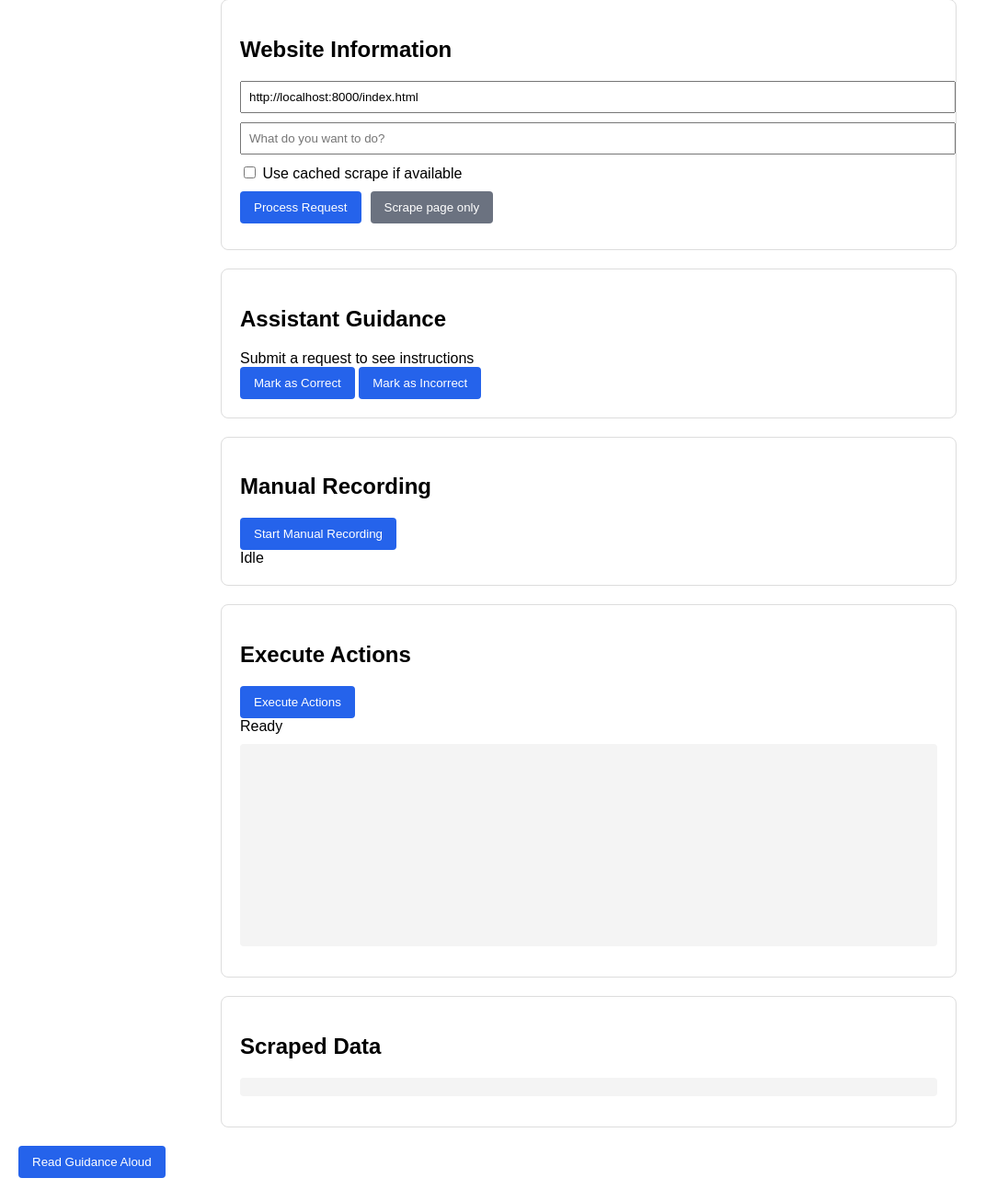
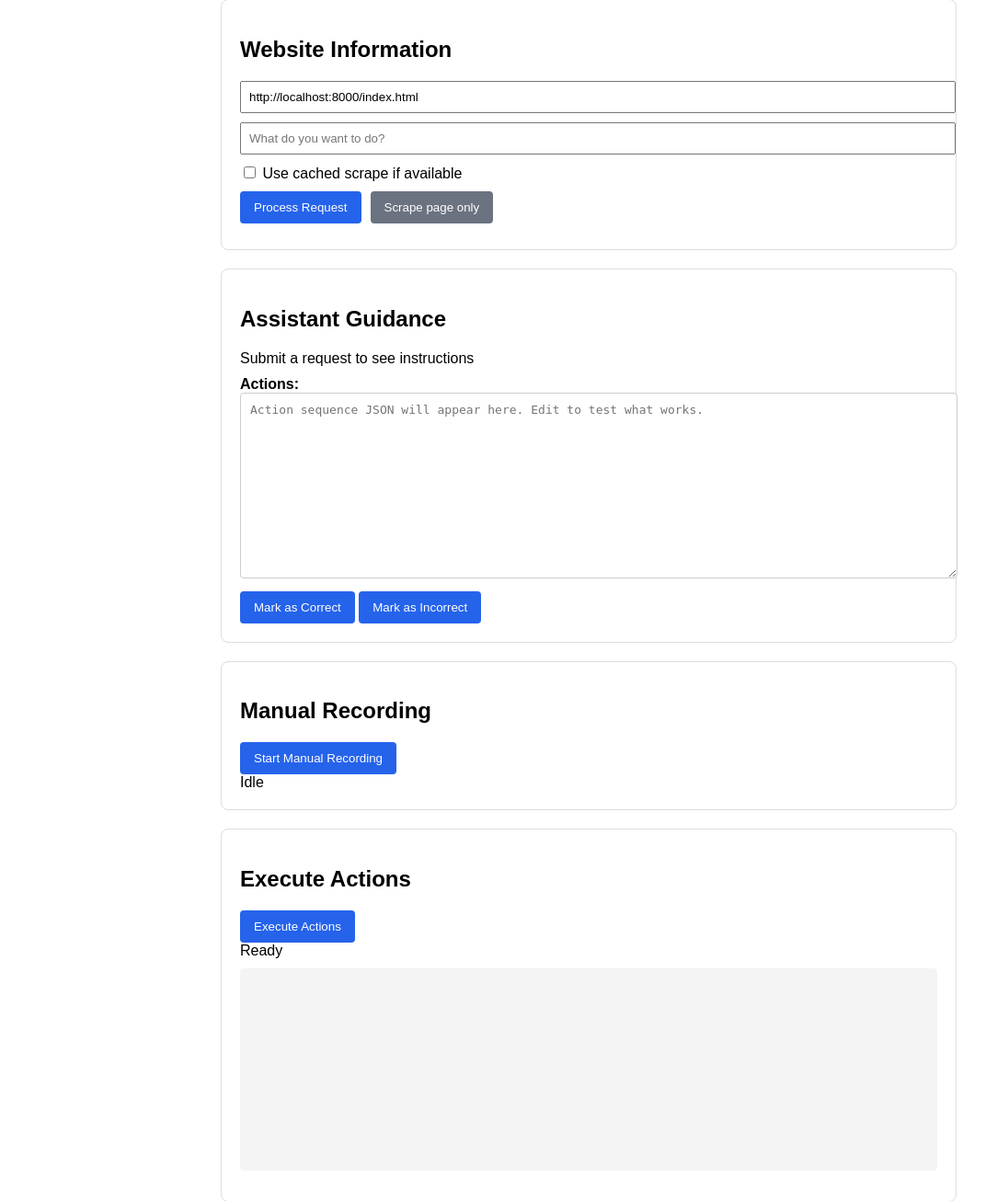
Before and after one commit to MisterBucketman/AccessAssist, a Flask app: page / in a window 1280 px wide. Shown: the part 81-1387 px from the top of the page at 92% size, without its empty margins (0-1084 px from the left). Before the commit the page ends 1362 px from the top, so only its background shows below. Run offline with Flask 3, Linux system fonts and the light colour scheme.

Commit message:
Added editable actions(maybe)

```diff
--- a/app.py
+++ b/app.py
@@ -224,7 +224,13 @@
                 var active = document.activeElement;
                 if (!active || active === document.body) return;
                 var sel = buildSelector(active);
-                if (sel) window.recordPress(sel, e.key === " " ? "Space" : e.key);
+                if (!sel) return;
+                var tag = (active.tagName || "").toLowerCase();
+                if ((e.key === "Enter" || e.key === "Tab") && (tag === "input" || tag === "textarea" || tag === "select")) {
+                    var val = active.value || "";
+                    if (val) window.recordFill(sel, val);
+                }
+                window.recordPress(sel, e.key === " " ? "Space" : e.key);
             }, true);
 
             var lastScrollY = window.scrollY;
--- a/templates/index.html
+++ b/templates/index.html
@@ -31,9 +31,13 @@
 
         <div class="card">
             <h2>Assistant Guidance</h2>
-            <div id="guidance">Submit a request to see instructions</div>
-            <button onclick="markLLMResult(true)" id="mark-correct-btn" disabled>Mark as Correct</button>
-            <button onclick="markLLMResult(false)" id="mark-incorrect-btn" disabled>Mark as Incorrect</button>
+            <div id="guidance-text">Submit a request to see instructions</div>
+            <label style="display: block; margin-top: 10px; font-weight: bold;">Actions:</label>
+            <textarea id="actions-json" rows="12" style="width: 100%; font-family: monospace; font-size: 13px; padding: 10px; border: 1px solid #ccc; border-radius: 4px; resize: vertical;" placeholder="Action sequence JSON will appear here. Edit to test what works."></textarea>
+            <div style="margin-top: 10px;">
+                <button onclick="markLLMResult(true)" id="mark-correct-btn" disabled>Mark as Correct</button>
+                <button onclick="markLLMResult(false)" id="mark-incorrect-btn" disabled>Mark as Incorrect</button>
+            </div>
         </div>
 
         <div class="card">
@@ -44,10 +48,13 @@
 
         <script>
             async function markLLMResult(isCorrect) {
-                if (!currentResponse || !currentResponse.llm_response?.action_sequence) {
+                if (!currentResponse) {
                     alert("No LLM result to label");
                     return;
                 }
+                const actions = getActionsFromTextarea();
+                const actionSequence = (actions && actions.length > 0) ? actions : (currentResponse.llm_response?.action_sequence || []);
+                const llmResponse = { ...(currentResponse.llm_response || {}), action_sequence: actionSequence };
 
                 const url = document.getElementById('url').value;
                 const query = document.getElementById('query').value;
@@ -56,7 +63,7 @@
                     url: url,
                     query: query,
                     scraped_data: currentResponse.website_data,
-                    llm_response: currentResponse.llm_response,
+                    llm_response: llmResponse,
                     correct: isCorrect
                 };
 
@@ -76,10 +83,12 @@
             }
 
             async function startManualRecording() {
-                if (!currentResponse || !currentResponse.llm_response?.action_sequence) {
+                if (!currentResponse) {
                     alert("No prior attempt to correct.");
                     return;
                 }
+                const actions = getActionsFromTextarea();
+                const actionSequence = (actions && actions.length > 0) ? actions : (currentResponse.llm_response?.action_sequence || []);
 
                 const url = document.getElementById('url').value;
                 const query = document.getElementById('query').value;
@@ -93,7 +102,7 @@
                             url: url,
                             query: query,
                             original_scrape: currentResponse.website_data,
-                            llm_action_sequence: currentResponse.llm_response.action_sequence
+                            llm_action_sequence: actionSequence
                         })
                     });
                     const result = await response.json();
@@ -114,14 +123,29 @@
         </div>
 
         <script>
+            function getActionsFromTextarea() {
+                const raw = document.getElementById('actions-json').value.trim();
+                if (!raw) return null;
+                try {
+                    const parsed = JSON.parse(raw);
+                    return Array.isArray(parsed) ? parsed : (parsed.action_sequence || [parsed]);
+                } catch (e) {
+                    return null;
+                }
+            }
+
             async function executeActions() {
-                if (!currentResponse || !currentResponse.llm_response?.action_sequence) {
-                    alert("No actions available. Please process a request first.");
+                if (!currentResponse) {
+                    alert("No request data. Please process a request first.");
+                    return;
+                }
+                const actions = getActionsFromTextarea();
+                if (!actions || actions.length === 0) {
+                    alert("No actions to run. Enter a valid action sequence JSON in the Actions field (e.g. [{\"action\":\"click\",\"target\":\"...\"}]).");
                     return;
                 }
 
                 const url = document.getElementById('url').value;
-                const actions = currentResponse.llm_response.action_sequence;
 
                 document.getElementById('execute-btn').disabled = true;
                 document.getElementById('manual-btn').disabled = false;
@@ -213,14 +237,15 @@
 
             const guidance = data.llm_response;
             if (guidance && guidance.action_sequence) {
-                document.getElementById('guidance').innerHTML =
-                    `<h3>Step-by-Step Guidance:</h3><p>${guidance.verbal_guide || ''}</p>` +
-                    `<h3>Actions:</h3><pre>${JSON.stringify(guidance.action_sequence, null, 2)}</pre>`;
+                document.getElementById('guidance-text').innerHTML =
+                    '<h3>Step-by-Step Guidance:</h3><p>' + (guidance.verbal_guide || '') + '</p>';
+                document.getElementById('actions-json').value = JSON.stringify(guidance.action_sequence, null, 2);
                 document.getElementById('mark-correct-btn').disabled = false;
                 document.getElementById('mark-incorrect-btn').disabled = false;
             } else {
-                document.getElementById('guidance').innerHTML =
-                    `<p>Error: ${(guidance && guidance.error) || 'No guidance generated'}</p>`;
+                document.getElementById('guidance-text').innerHTML =
+                    '<p>Error: ' + ((guidance && guidance.error) || 'No guidance generated') + '</p>';
+                document.getElementById('actions-json').value = '';
             }
 
             document.getElementById('scraped-data').textContent =
@@ -252,7 +277,8 @@
                 data.website_data && data.website_data.elements
                     ? JSON.stringify(data.website_data.elements, null, 2)
                     : '';
-            document.getElementById('guidance').innerHTML = '<p>Scrape only. Run "Process Request" (with cached scrape) to get guidance.</p>';
+            document.getElementById('guidance-text').innerHTML = '<p>Scrape only. Run "Process Request" (with cached scrape) to get guidance.</p>';
+            document.getElementById('actions-json').value = '';
         }
 
 
```
